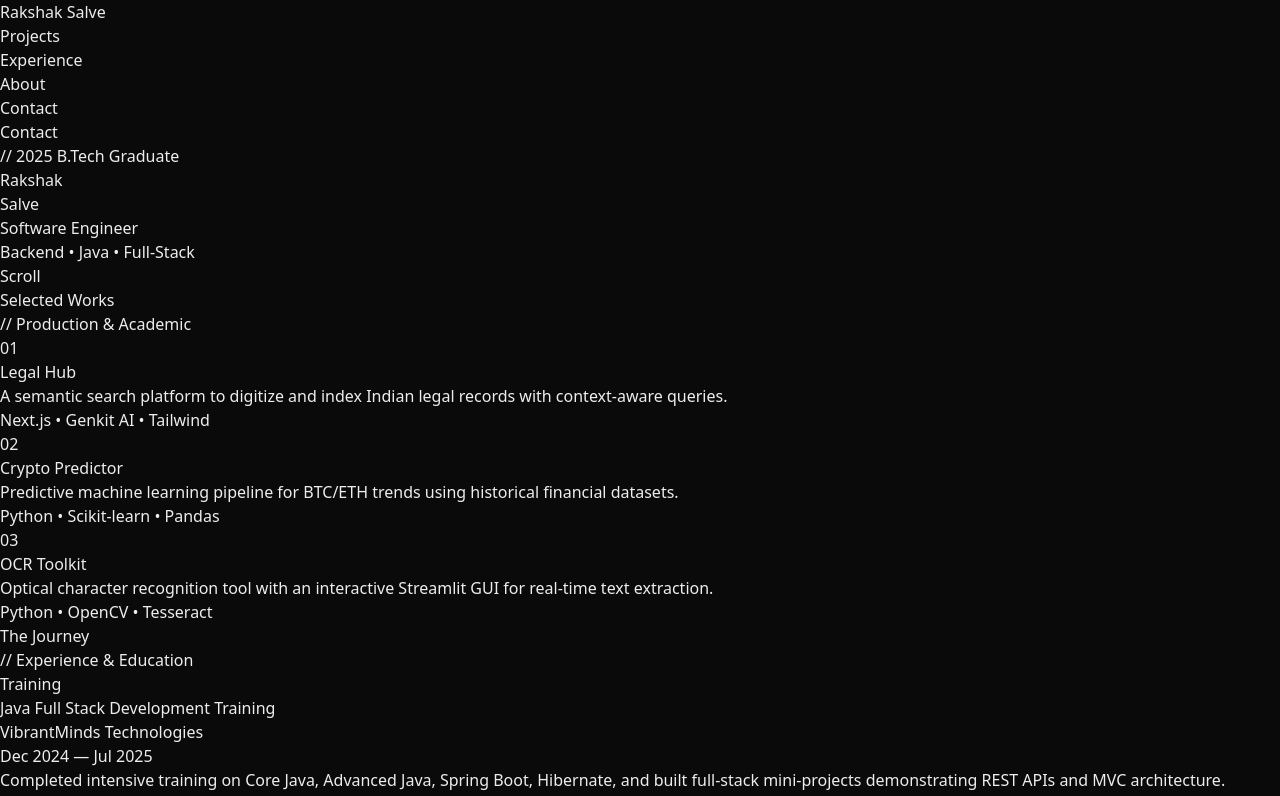
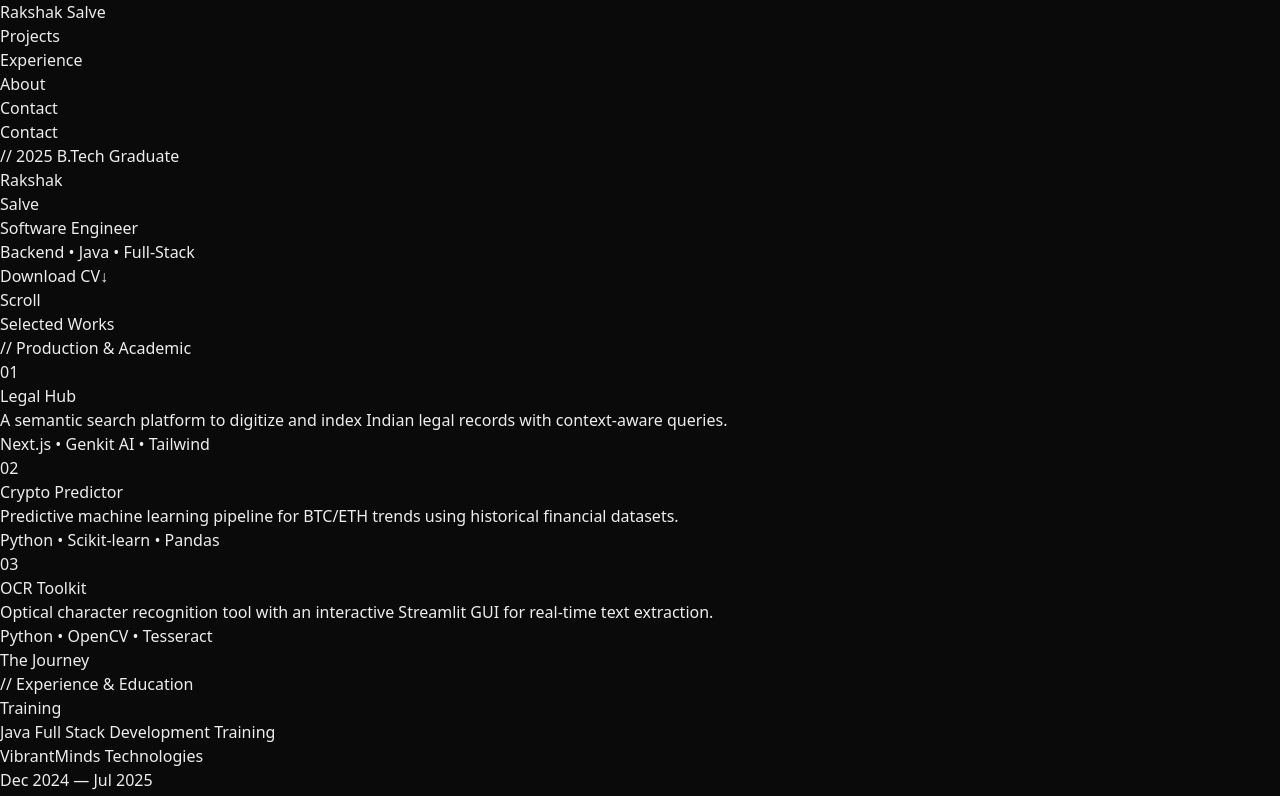
Before and after one commit to rakshak-salve/rakshaksalve-portfolio, a React (Vite) app: page / in a window 1280 px wide. Shown: the top 796 px of the page. Built offline with nearby package versions, Linux system fonts and the light colour scheme; the HTML template or start-up script is replaced by a standard one.

Commit message:
feat: add resume download functionality to hero section

```diff
--- a/src/components/Hero.jsx
+++ b/src/components/Hero.jsx
@@ -1,14 +1,14 @@
 import React from 'react';
 import { useDecodeText } from '../hooks/useDecodeText';
+import resumeFile from '../assets/Rakshak_Salve_Resume.pdf'; // Ensure this matches your filename
 
 const Hero = () => {
-  // Apply our custom hook to your job title and skills
   const decodedTitle = useDecodeText("Software Engineer", 30);
   const decodedSub = useDecodeText("Backend • Java • Full-Stack", 40);
 
   return (
     <section className="h-screen w-full flex flex-col justify-center items-start px-6 md:px-12 relative">
-      {/* Decorative Grid Lines (Brutalist style) */}
+      {/* Decorative Grid Lines */}
       <div className="absolute top-0 left-0 w-full h-full pointer-events-none opacity-10">
         <div className="w-full h-[1px] bg-gray-500 absolute top-1/3"></div>
         <div className="w-full h-[1px] bg-gray-500 absolute top-2/3"></div>
@@ -24,16 +24,27 @@ const Hero = () => {
           Rakshak <br className="hidden md:block" /> Salve
         </h1>
 
-        <h2 className="text-xl md:text-3xl font-bold text-gray-300 uppercase tracking-widest mb-2 font-mono min-h-[40px]">
+        <h2 className="text-xl md:text-3xl font-bold text-gray-300 uppercase tracking-widest mb-6 font-mono min-h-[40px]">
           {decodedTitle}
         </h2>
 
-        <p className="text-sm md:text-md text-gray-500 uppercase tracking-widest font-mono min-h-[24px]">
+        <p className="text-sm md:text-md text-gray-500 uppercase tracking-widest font-mono mb-10 min-h-[24px]">
           {decodedSub}
         </p>
+
+        {/* Primary Action: Resume Download */}
+        <a
+          href={resumeFile}
+          download="Rakshak_Salve_Resume.pdf"
+          className="inline-block px-8 py-4 border border-white text-white font-mono text-xs uppercase tracking-[0.2em] hover:bg-white hover:text-black transition-all duration-500 group"
+        >
+          <span className="flex items-center gap-3">
+            Download CV
+            <span className="group-hover:translate-y-1 transition-transform duration-300">↓</span>
+          </span>
+        </a>
       </div>
 
-      {/* Scroll Down Indicator */}
       <div className="absolute bottom-12 left-6 md:left-12 flex items-center gap-4 text-xs font-bold uppercase tracking-widest text-gray-500">
         <div className="w-8 h-[1px] bg-gray-500"></div>
         <span>Scroll</span>
```
Also changed, not shown: 1 other file (tests, documents, lock files or other folders).
